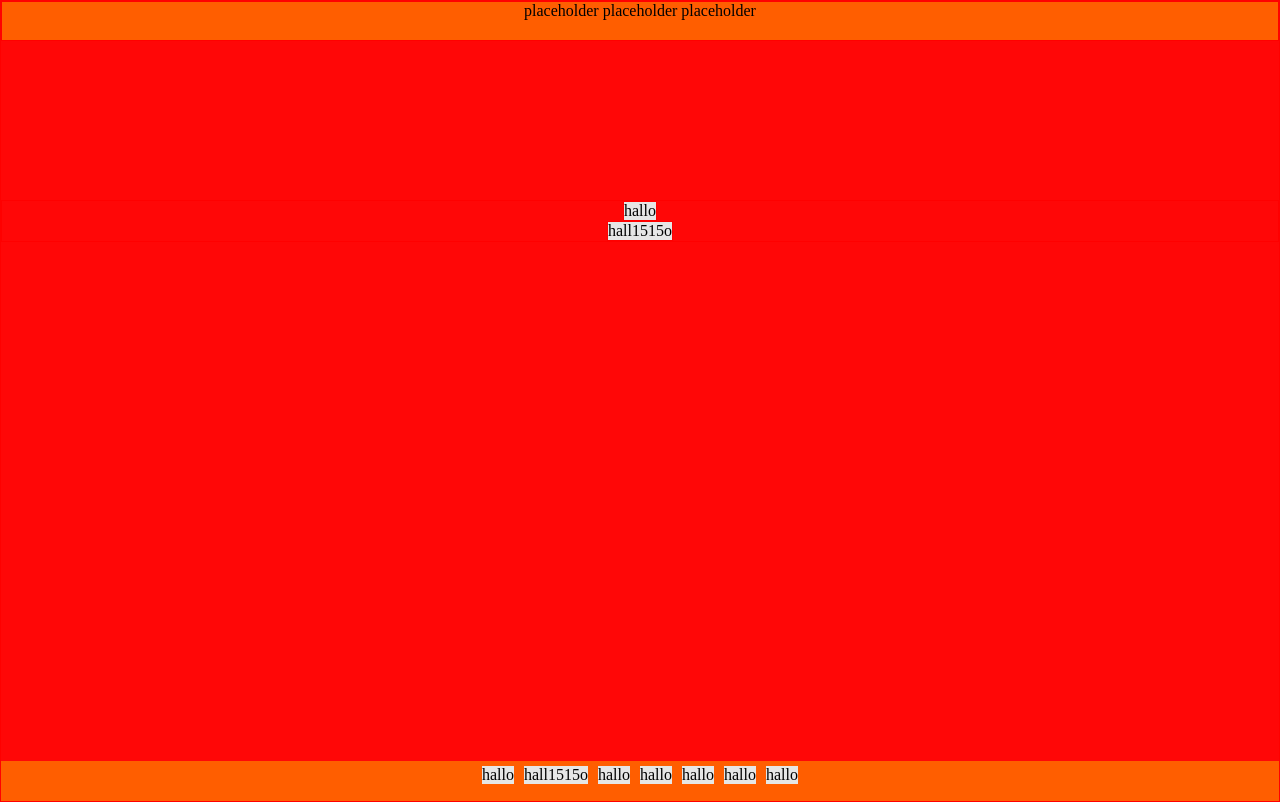
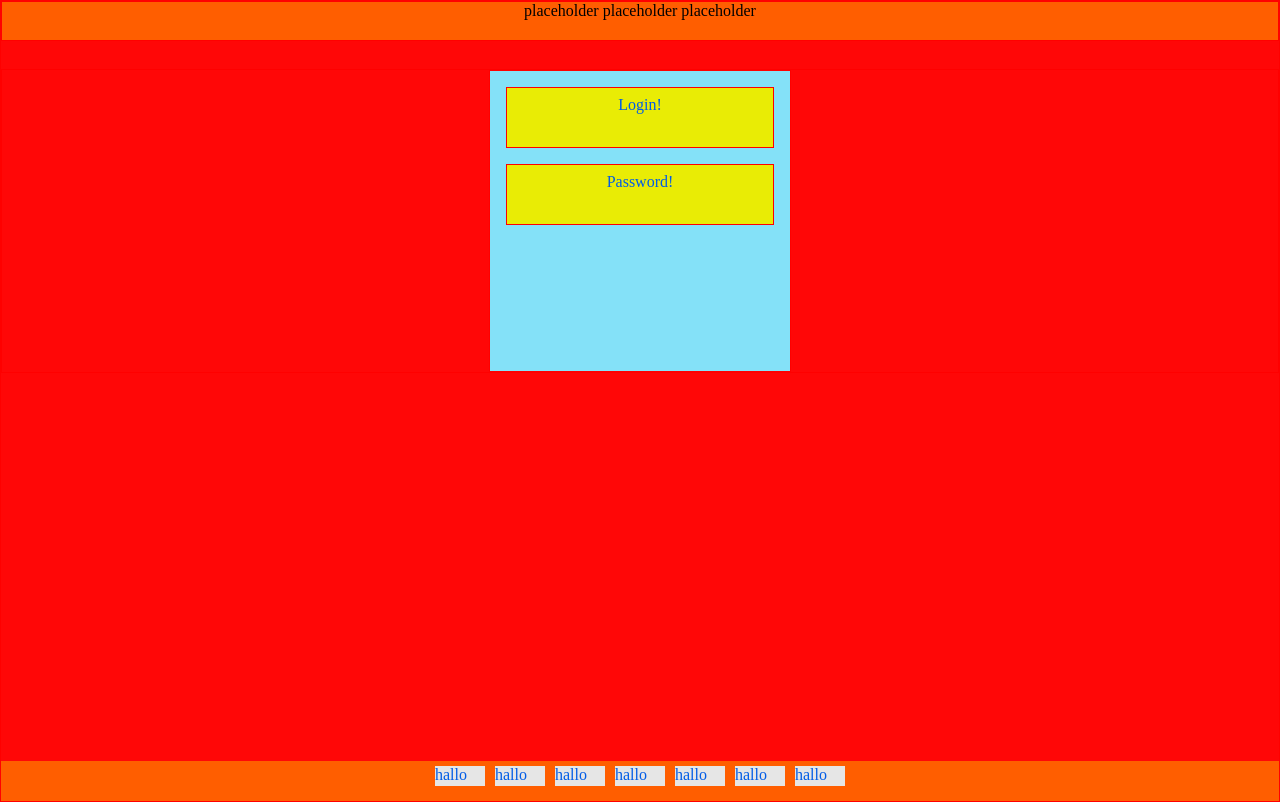
Before and after one commit to NinjaAnge/webshop, a plain HTML site: page pages/login.html in a window 1280 px wide. Drawn offline with Linux system fonts and the light colour scheme.

Commit message:
page 1 done aka login site

```diff
--- a/css/utility.css
+++ b/css/utility.css
@@ -13,6 +13,12 @@ Utility
 .box300{
     height: 300px;
     width:300px;
+}
+
+
+.box20{
+    height:20px;
+    width:50px;
 }
 
 .box150{
--- a/pages/login.html
+++ b/pages/login.html
@@ -21,26 +21,32 @@
     <div class="viewport">
         <div class="grid-layout-default border-1px">
             <div class="grid-area-default-navbar border-1px warning-bg
-                    flex-justify-center">placeholder placeholder placeholder
+                    flex-justify-center hovertest">placeholder placeholder placeholder
 
             </div>
             <div class="grid-layout-horizontal-split danger-bg">
                 <div class="flex-column border-1px flex-justify-center
                             flex-item-align-center grid-area-horizontal-split-top">
-                    <div class="border-1px flex-item-align-center primary-bg">hallo</div>
-                    <div class="border-1px flex-item-align-center primary-bg">hall1515o</div>
+                    <div class="box300 border-1px flex-item-align-center info-bg primary">
+                        <div>
+                                <div class="flex-item border-1px flex-justify-center success-bg hovertest" ><h1></h1>Login!</div>
+                                <div class="flex-item border-1px flex-justify-center success-bg hovertest"><h1></h1>Password!</div>
+                        </div>
+
+                    </div>
+
                 </div>
 
             </div>
             <div class="grid-area-default-footer warning-bg">
                 <div class="flex-row flex-justify-center">
-                    <div class="marg05 flex-item-align-center primary-bg">hallo</div>
-                    <div class="marg05 flex-item-align-center primary-bg">hall1515o</div>
-                    <div class="marg05 flex-item-align-center primary-bg">hallo</div>
-                    <div class="marg05 flex-item-align-center primary-bg">hallo</div>
-                    <div class="marg05 flex-item-align-center primary-bg">hallo</div>
-                    <div class="marg05 flex-item-align-center primary-bg">hallo</div>
-                    <div class="marg05 flex-item-align-center primary-bg">hallo</div>
+                    <div class="box20 marg05 flex-item-align-center primary-bg primary">hallo</div>
+                    <div class="box20 marg05 flex-item-align-center primary-bg primary">hallo</div>
+                    <div class="box20 marg05 flex-item-align-center primary-bg primary">hallo</div>
+                    <div class="box20 marg05 flex-item-align-center primary-bg primary">hallo</div>
+                    <div class="box20 marg05 flex-item-align-center primary-bg primary">hallo</div>
+                    <div class="box20 marg05 flex-item-align-center primary-bg primary">hallo</div>
+                    <div class="box20 marg05 flex-item-align-center primary-bg primary">hallo</div>
                 </div>
 
             </div>
```
Also changed, not shown: index.html (+23 -0 lines).
